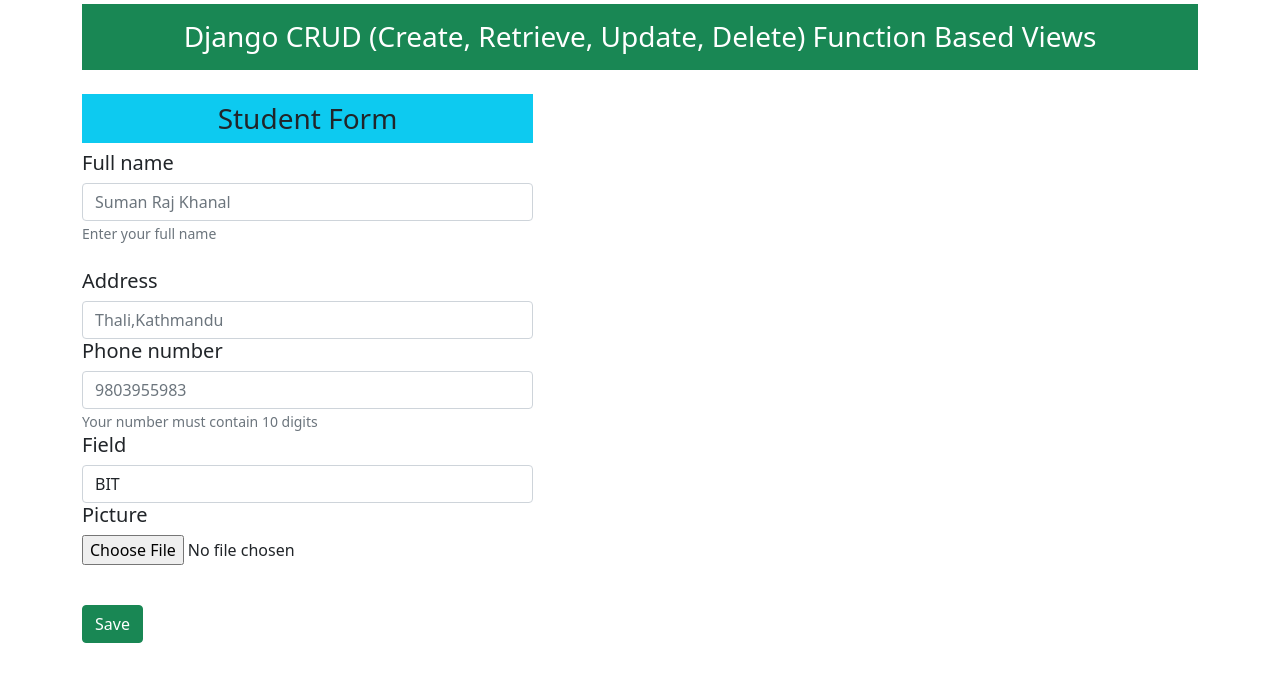
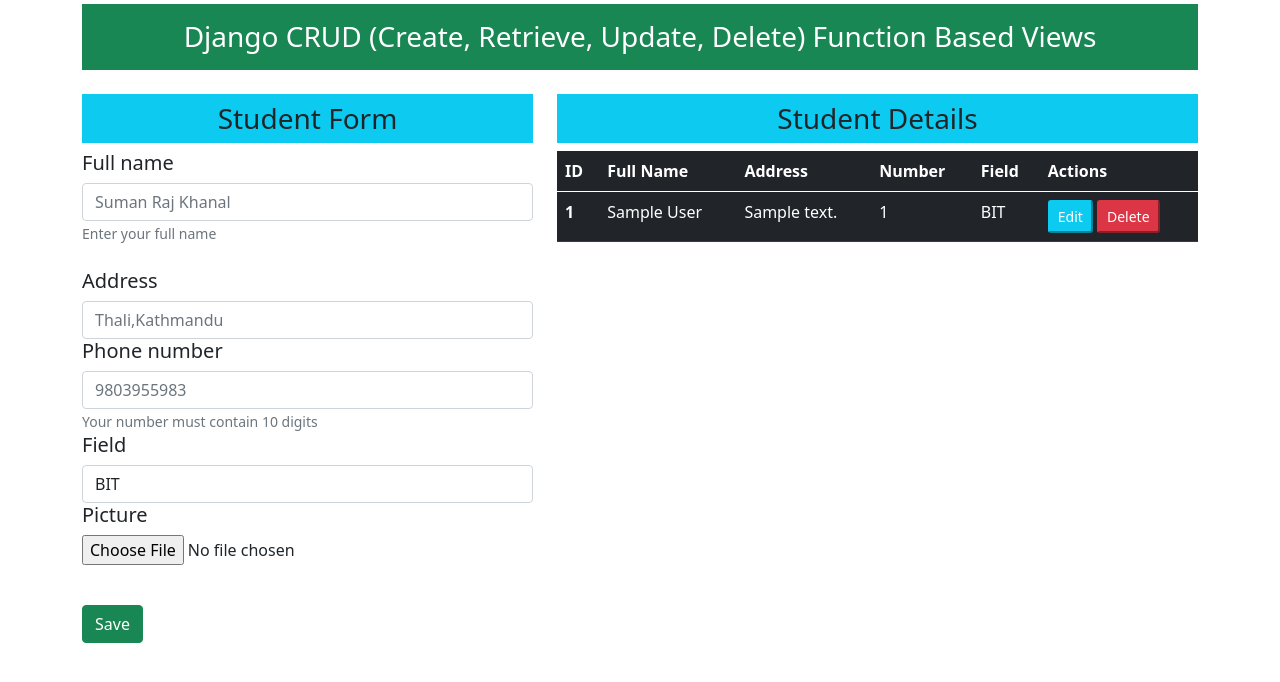
Before and after one commit to srksuman/DJANGO-CRUD-PROJECT, a Django app: template operations/templates/html/index.html in a window 1280 px wide. Shown: the top 682 px of the page. Run offline with Django 3.2, Linux system fonts and the light colour scheme; tables that the repository leaves empty hold one stand-in row (values such as "Sample post"); the template is opened without the code that fills it: values that come from a table or form of the project are taken from there, most other values are stand-ins (such as "Sample title", 1, 10 or a date in 2020).

Commit message:
Create operation is success!

```diff
--- a/operations/models.py
+++ b/operations/models.py
@@ -4,7 +4,6 @@ from django import forms
 # Create your models here.
 class Student(models.Model):
     def checknumber(value):
-        print(len(str(value)))
         if len(str(value)) !=10:
             raise forms.ValidationError("Entered incorrect mobile number")
 
--- a/operations/templates/html/index.html
+++ b/operations/templates/html/index.html
@@ -1,5 +1,5 @@
 {% extends 'core.html' %}
-
+{% load static %}
 {% block title %}CRUD{% endblock title %}
 {% block top %}
 <div class="container">
@@ -7,7 +7,8 @@
 <div class="row">
 <div class="col-md-5">
 <h3 class="bg-info p-2 text-center mt-3">Student Form</h3>
-<form action="" method="post" novalidate enctype="multipart/form-data">
+<div id="data-success"></div>
+<form id="form_data" action="" method="post" novalidate enctype="multipart/form-data">
 {% csrf_token %}
 
 {% comment %} Full Name {% endcomment %}
@@ -40,14 +41,138 @@
 <span id="picture_error" class="fst-italic text-danger">{{form.picture.errors|striptags}}</span>
 
 <br>
+<div id="show_img"></div>
+<input class="btn btn-success mt-3" id="save" type="submit" value="Save">
+</form>
 
-<input class="btn btn-success mt-3" type="submit" value="Save">
-</form>
 {% for er in form.non_field_errors  %}
 {{er}}
 {% endfor %}
+</div>
+<div class="col-7">
+<h3 class="bg-info p-2 text-center mt-3">Student Details</h3>
+<div class="overflow-scroll" style="height:500px;width:100%">
+<table class="table table-hover table-dark">
+  <thead>
+    <tr>
+      <th scope="col">ID</th>
+      <th scope="col">Full Name</th>
+      <th scope="col">Address</th>
+      <th scope="col">Number</th>
+      <th scope="col">Field</th>
+      <th scope="col">Actions</th>
+    </tr>
+  </thead>
+  <tbody>
+  {% for data in student %}
+    <tr>
+      <th scope="row">{{data.id}}</th>
+      <td>{{data.full_name}}</td>
+      <td>{{data.address}}</td>
+      <td>{{data.phone_number}}</td>
+      <td>{{data.field}}</td>
+      <td>
+        <input class="btn-sm btn-info text-white " type="button" data-sid ="{{st.id}}" value="Edit">
+        <input class="btn-sm btn-danger text-white" type="button" data-sid ="{{st.id}}" value="Delete">
+      </td>
+    </tr>
+{% endfor %}
+  </tbody>
+</table>
+</div>
 </div>
 </div>
 </div>
 
 {% endblock top %}
+
+
+{% comment %} JavaScript Block {% endcomment %}
+{% block js %}
+
+$(document).ready(function(){
+const img  = document.getElementById('id_picture')
+var url =""
+img.addEventListener('change',()=>{
+    url = URL.createObjectURL(img.files[0])
+    document.getElementById('show_img').innerHTML = `<img  src="${url}" width= 100>`
+    console.log(url)
+})
+
+
+$('#save').click('submit',e=>{
+    e.preventDefault();
+    data = {}
+    var form_data = $('form').serializeArray()
+
+    $.each(form_data,(index,value)=>{
+        data[value['name']] = value['value']
+    })
+    console.log(data)
+    console.log()
+    const df = new FormData();
+    df.append('csrfmiddlewaretoken',data['csrfmiddlewaretoken'])
+    df.append('address',data['address'])
+    df.append('field',data['field'])
+    df.append('full_name',data['full_name'])
+    df.append('phone_number',data['phone_number'])
+    df.append('picture',img.files[0])
+
+    $.ajax({
+        type:'POST',
+        url: {% url 'save' %},
+        enctype: 'multipart/form',
+        data:df,
+        success:function(data){
+            var error_list_data = {}
+            console.log(data.error_name)
+            $.each(data.error_name,(k,v)=>{
+                error_list_data[v] = data.error_value[k]
+            })
+
+            if (error_list_data['full_name']){
+                $('#full_name_error').html(error_list_data['full_name'])
+            }else{
+                $('#full_name_error').html('')
+
+            }
+
+            if (error_list_data['address']){
+                $('#address_error').html(error_list_data['address'])
+            }else{
+                $('#address_error').html('')
+            }
+
+            if (error_list_data['phone_number']){
+                $('#phone_number_error').html(error_list_data['phone_number'])
+            }else{
+                $('#phone_number_error').html('')
+            }
+
+            if (error_list_data['picture']){
+                $('#picture_error').html(error_list_data['picture'])
+            }else{
+                $('#picture_error').html('')
+            }
+            if (data.process == 'done'){
+                var txt = `<div class="alert alert-info alert-dismissible fade show" role="alert">
+                Student Data is saved successfully!!</div>`
+                $('#data-success').delay(5000).fadeOut('slow');
+                $('#data-success').append(txt)
+                $('#form_data')[0].reset();
+                $('#show_img').html('')
+            }
+
+        },
+        error:function(error){
+            console.log("error")
+        },
+        cache:false,
+        contentType: false,
+        processData:false
+    })
+})
+
+})
+
+ {% endblock js %}
--- a/operations/urls.py
+++ b/operations/urls.py
@@ -1,5 +1,9 @@
 from django.urls import path
 from . import views
 urlpatterns = [
-    path('',views.form_init,name="index")
+    path('',views.form_init,name="index"),
+    path('save/',views.save_form,name="save"),
+
+
+
 ]
--- a/templates/core.html
+++ b/templates/core.html
@@ -1,25 +1,39 @@
-<!doctype html>
+<!DOCTYPE html>
 <html lang="en">
-{% load static %}
+  {% load static %}
   <head>
     <!-- Required meta tags -->
-    <meta charset="utf-8">
-    <meta name="viewport" content="width=device-width, initial-scale=1">
+    <meta charset="utf-8" />
+    <meta name="viewport" content="width=device-width, initial-scale=1" />
 
     <!-- Bootstrap CSS -->
-    <link href="https://cdn.jsdelivr.net/npm/bootstrap@5.0.2/dist/css/bootstrap.min.css" rel="stylesheet" integrity="sha384-EVSTQN3/azprG1Anm3QDgpJLIm9Nao0Yz1ztcQTwFspd3yD65VohhpuuCOmLASjC" crossorigin="anonymous">
-    <link rel="stylesheet" href="{% static 'css/core.css' %}">
+    <link
+      href="https://cdn.jsdelivr.net/npm/bootstrap@5.0.2/dist/css/bootstrap.min.css"
+      rel="stylesheet"
+      integrity="sha384-EVSTQN3/azprG1Anm3QDgpJLIm9Nao0Yz1ztcQTwFspd3yD65VohhpuuCOmLASjC"
+      crossorigin="anonymous"
+    />
+    <link rel="stylesheet" href="{% static 'css/core.css' %}" />
 
     <title>{% block title %}{% endblock title %}</title>
   </head>
   <body>
-    {% block top %}
+    {% block top %} {% endblock top %} {% block content %}{% endblock content %}
 
-    {% endblock top %}
-    {% block content %}{% endblock content %}
+    <script
+      src="https://cdn.jsdelivr.net/npm/bootstrap@5.0.2/dist/js/bootstrap.bundle.min.js"
+      integrity="sha384-MrcW6ZMFYlzcLA8Nl+NtUVF0sA7MsXsP1UyJoMp4YLEuNSfAP+JcXn/tWtIaxVXM"
+      crossorigin="anonymous"
+    ></script>
+    <script src="https://code.jquery.com/jquery-3.6.0.min.js"></script>
 
 
-    <script src="https://cdn.jsdelivr.net/npm/bootstrap@5.0.2/dist/js/bootstrap.bundle.min.js" integrity="sha384-MrcW6ZMFYlzcLA8Nl+NtUVF0sA7MsXsP1UyJoMp4YLEuNSfAP+JcXn/tWtIaxVXM" crossorigin="anonymous"></script>
+    {% comment %} Javascript Block {% endcomment %}
+    <script>
 
+      {% block js %}
+
+      {% endblock js %}
+    </script>
   </body>
 </html>
```
Also changed, not shown: operations/views.py (+21 -6 lines), db.sqlite3, media/images/WIN_20210309_11_39_10_Pro.jpg (deleted), media/images/WIN_20210309_11_39_10_Pro_FQtWdZQ.jpg (deleted).
